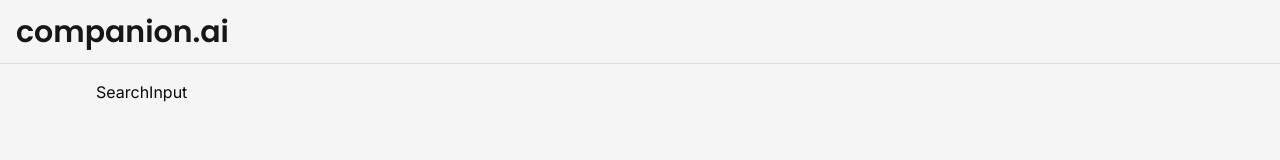
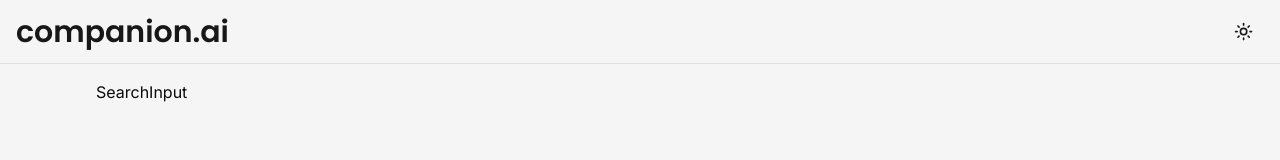
Before and after one commit to Zaid-maker/companion-ai, a Next.js app: page / in a window 1280 px wide. Shown: the top 160 px of the page. Built offline with nearby package versions, Linux system fonts and the light colour scheme.

Commit message:
add moon and sun icon in toggle

```diff
--- a/components/mode-toggle.tsx
+++ b/components/mode-toggle.tsx
@@ -1,13 +1,32 @@
-import React from "react";
+"use client";
+
+import * as React from "react";
+import { Moon, Sun } from "lucide-react";
+//import { useTheme } from "next-themes"
+
+import { Button } from "@/components/ui/button";
 import {
   DropdownMenu,
+  DropdownMenuContent,
+  DropdownMenuItem,
   DropdownMenuTrigger,
 } from "@/components/ui/dropdown-menu";
 
 export const ModeToggle = () => {
   return (
     <DropdownMenu>
-      <DropdownMenuTrigger asChild></DropdownMenuTrigger>
+      <DropdownMenuTrigger asChild>
+        <Button variant="secondary" size="icon">
+          <Sun className="h-[1.2rem] w-[1.2rem] rotate-0 scale-100 transition-all dark:-rotate-90 dark:scale-0" />
+          <Moon className="absolute h-[1.2rem] w-[1.2rem] rotate-90 scale-0 transition-all dark:rotate-0 dark:scale-100" />
+          <span className="sr-only">Toggle Theme</span>
+        </Button>
+      </DropdownMenuTrigger>
+      <DropdownMenuContent align="end">
+        <DropdownMenuItem>Light</DropdownMenuItem>
+        <DropdownMenuItem>Dark</DropdownMenuItem>
+        <DropdownMenuItem>System</DropdownMenuItem>
+      </DropdownMenuContent>
     </DropdownMenu>
   );
 };
```
